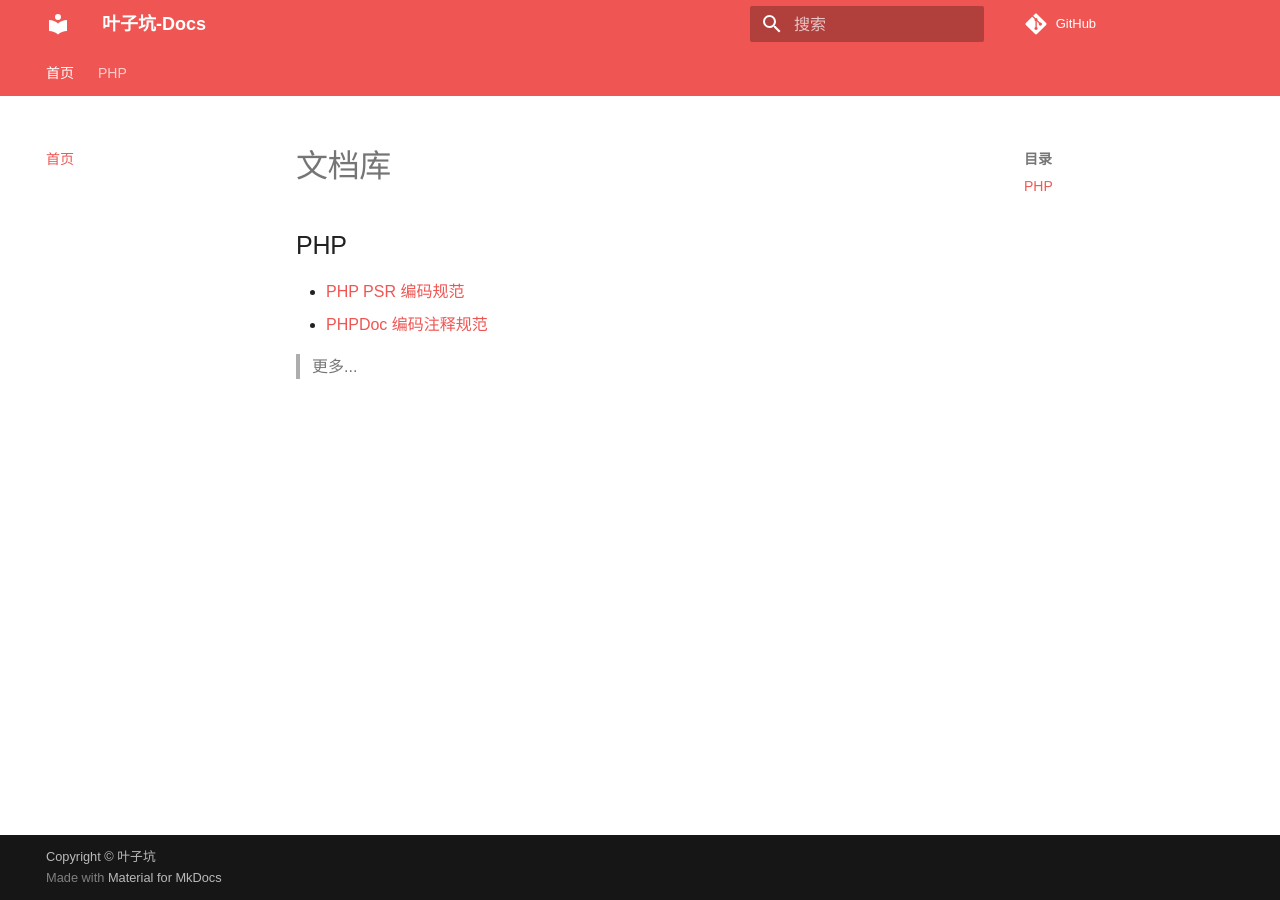
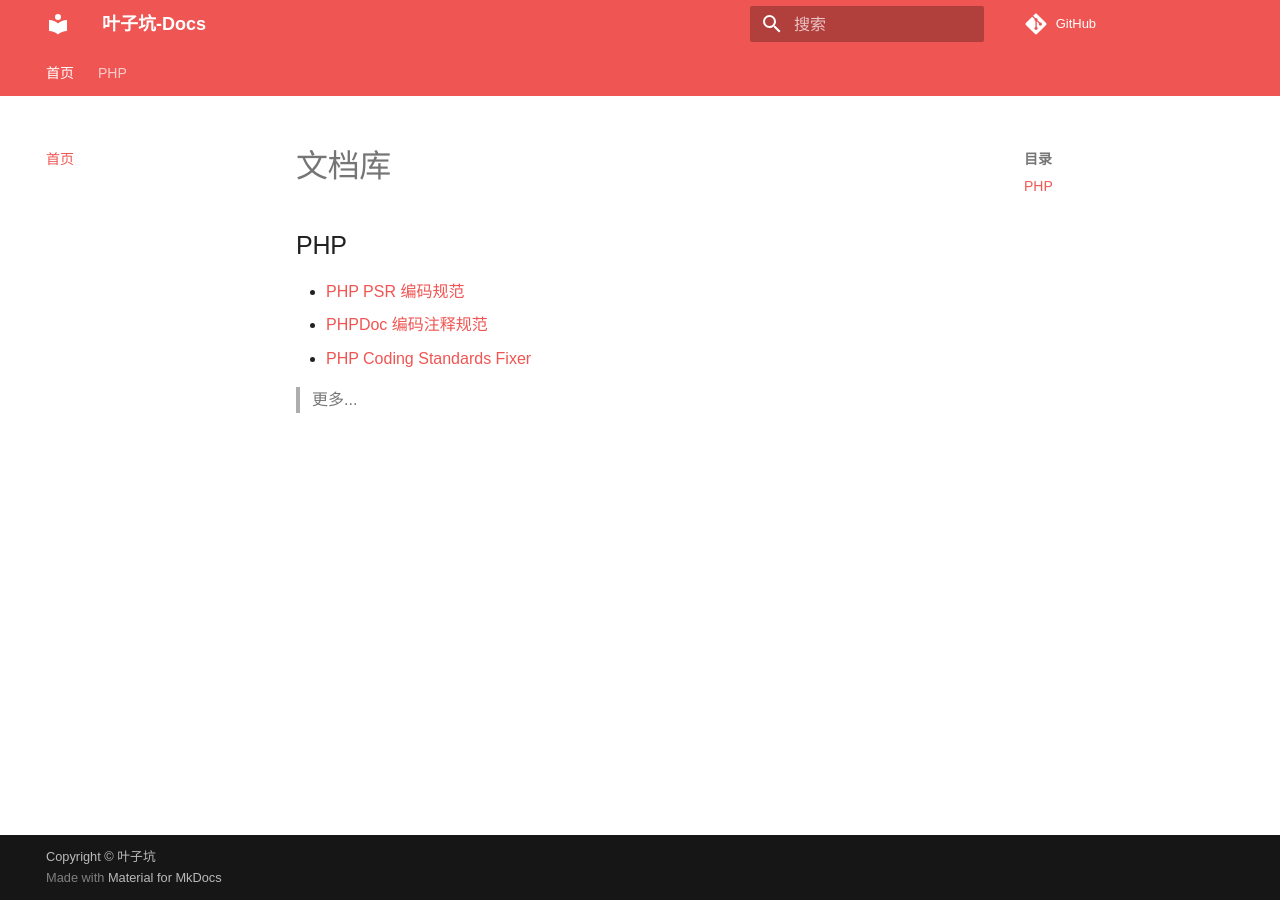
Before and after one commit to flc1125/docs, an MkDocs documentation site: the page built from docs/index.md, in a window 1280 px wide. Built offline with MkDocs 1.6.1 and Material for MkDocs 9.7.7, drawn with Linux system fonts in a browser that asks for light colours; comment, search, counter and statistics services are not loaded; old or Windows-style settings are respelled for this version of MkDocs.

Commit message:
PHP Coding Standards Fixer

```diff
--- a/docs/index.md
+++ b/docs/index.md
@@ -4,5 +4,6 @@
 
 - [PHP PSR 编码规范](php/psr/index.md)
 - [PHPDoc 编码注释规范](php/phpdoc/index.md)
+- [PHP Coding Standards Fixer](php/php-cs-fixer/index.md)
 
 > 更多...
```
